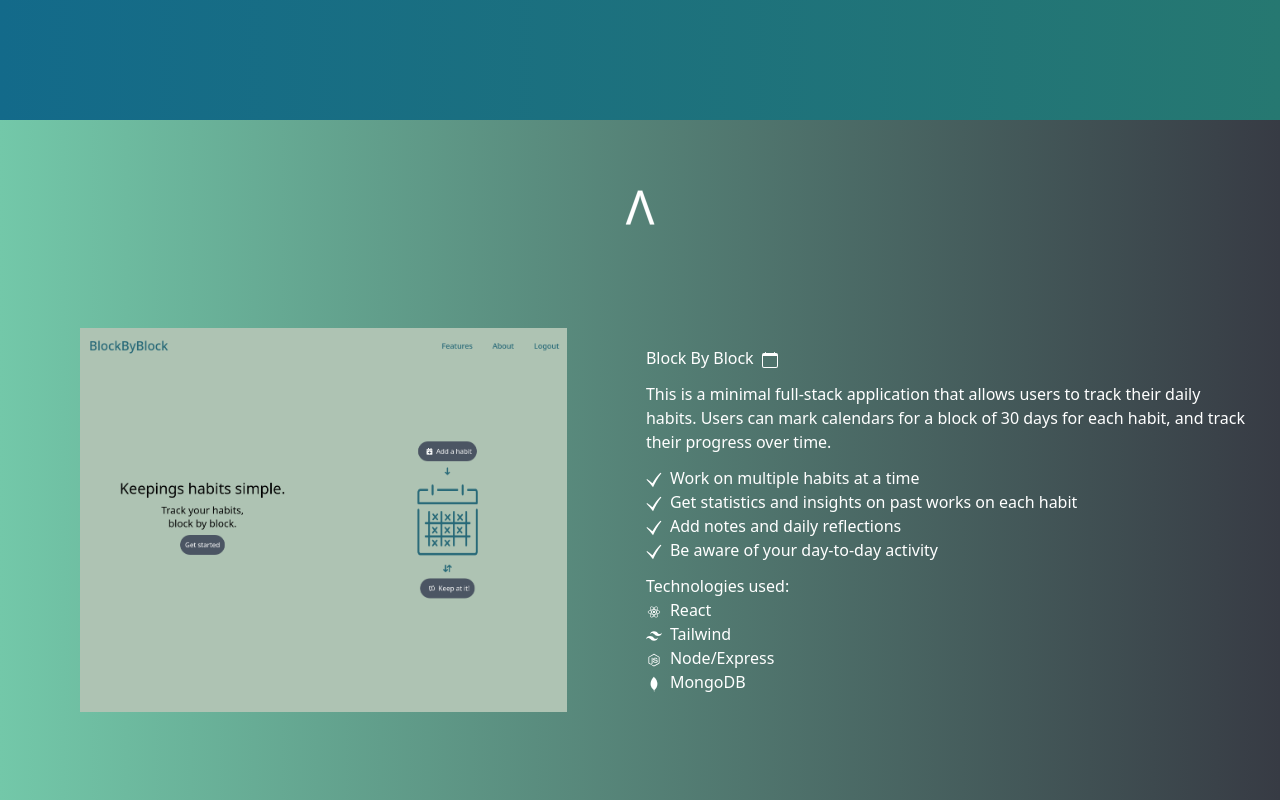
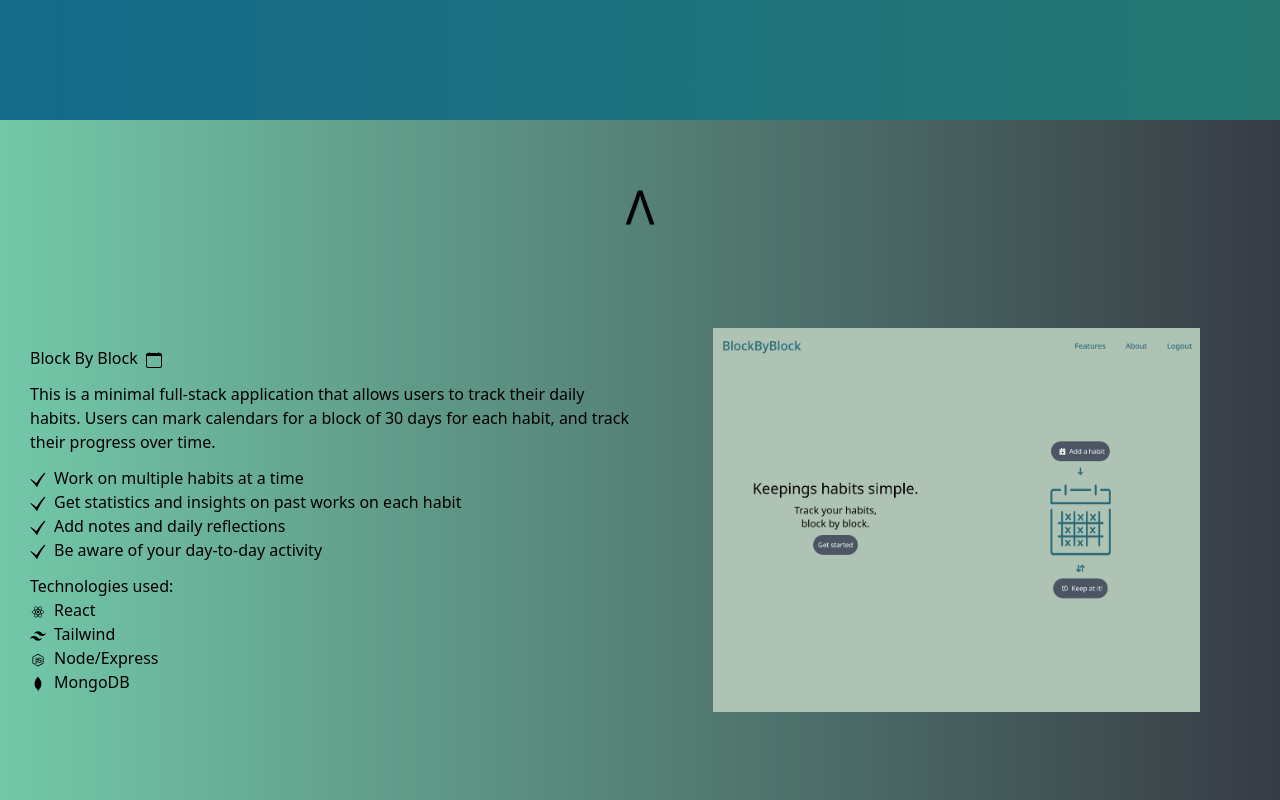
Before and after one commit to Schapagain/portfolio, a React (Create React App) app: page / in a window 1280 px wide. Shown: the part 680-1480 px from the top of the page. Built offline with nearby package versions, Linux system fonts and the light colour scheme.

Commit message:
alter styles

```diff
--- a/src/App.js
+++ b/src/App.js
@@ -41,7 +41,7 @@
     const homeRef = useRef(null);
     const scrollToHome = () => homeRef.current.scrollIntoView({behavior:'smooth'});
 
-    const projectClass = 'text-white w-full flex flex-col p-4 h-screen bg-indigo-200 justify-between';
+    const projectClass = 'w-full flex flex-col p-4 h-screen bg-indigo-200 justify-between';
     const mainClass = "w-full min-w-max-md flex flex-col justify-between mx-auto back bg-blue-200"
 
   return (
--- a/src/components/BlockByBlock.js
+++ b/src/components/BlockByBlock.js
@@ -7,7 +7,7 @@
 
 const BlockByBlock = ({className, Ref, scrollUp, scrollDown}) => {
     const mainClass = classNames(className,'bg-between-the-clouds');
-    const projectClass = "flex flex-col h-full md:h-1/2 md:flex-row";
+    const projectClass = "flex flex-col h-full md:h-1/2 md:flex-row-reverse";
     const buttonClass = 'animate-bounce text-5xl hover:text-white mt-5';
     const iconClass = "mr-2 inline";
     return(
--- a/src/components/CafeRio.js
+++ b/src/components/CafeRio.js
@@ -6,8 +6,8 @@
 import { DiNodejsSmall, DiMongodb } from 'react-icons/di';
 
 const CafeRio = ({className, Ref, scrollUp, scrollDown}) => {
-    const buttonClass = 'animate-bounce text-5xl hover:text-white mt-5';
-    const mainClass = classNames(className,'bg-turq');
+    const buttonClass = 'animate-bounce text-5xl hover:text-black mt-5';
+    const mainClass = classNames(className,'text-white bg-turq');
     const projectClass = "flex flex-col h-full md:h-1/2 md:flex-row";
     const iconClass = "mr-2 inline";
     return(
--- a/src/components/TrackIt.js
+++ b/src/components/TrackIt.js
@@ -7,7 +7,7 @@
 
 const TrackIt = ({className, Ref, scrollUp, scrollDown}) => {
     const mainClass = classNames(className,'bg-between-the-clouds');
-    const projectClass = "flex flex-col h-1/2 md:flex-row";
+    const projectClass = "flex flex-col h-1/2 md:flex-row-reverse";
     const buttonClass = 'animate-bounce text-5xl hover:text-white mt-5';
     const linkClass = "m-1 rounded-lg p-1 cursor-pointer underline hover:no-underline hover:text-white hover:bg-gray-800";
     const iconClass = "mr-2 inline"
```
